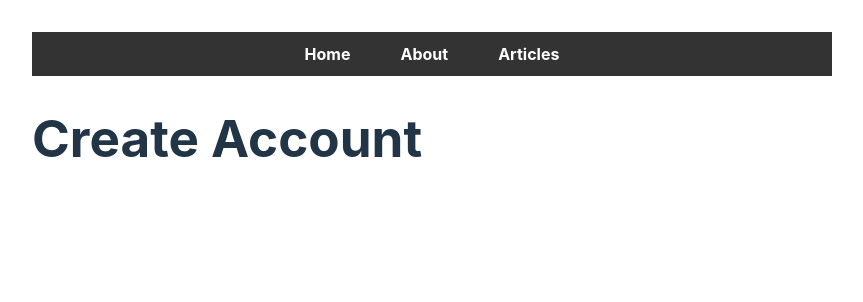
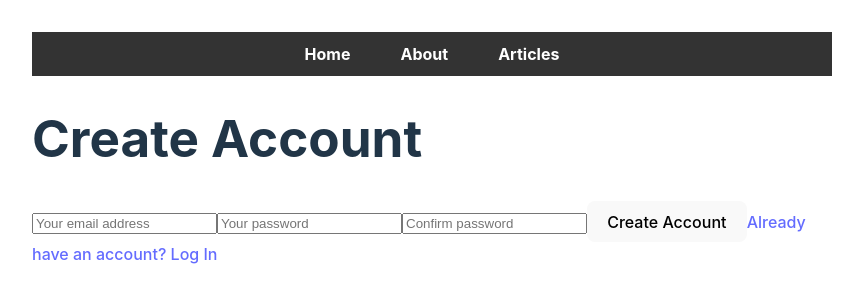
Before and after one commit to xingguo-huang/fullstack-mern, a React (Vite) app in the folder front-end/: page /create-account in a window 1280 px wide. Shown: the top 302 px of the page, without its empty margins (208-1071 px from the left). Built offline with nearby package versions, Linux system fonts and the light colour scheme; no server answers.

Commit message:
Implement create account page with Firebase authentication

```diff
--- a/front-end/src/pages/CreateAccountPage.jsx
+++ b/front-end/src/pages/CreateAccountPage.jsx
@@ -1,5 +1,49 @@
+import { useState } from 'react';
+import { Link, useNavigate } from 'react-router-dom';
+import { getAuth, createUserWithEmailAndPassword } from 'firebase/auth';
+
 export default function CreateAccountPage() {
-    return (
-      <h1>Create Account</h1>
-    );
+  const [email, setEmail] = useState('');
+  const [password, setPassword] = useState('');
+  const [confirmPassword, setConfirmPassword] = useState('');
+  const [error, setError] = useState('');
+
+  const navigate = useNavigate();
+
+  async function createAccount() {
+    if (password !== confirmPassword) {
+      setError('Password and Confirm Password do not match!');
+      return;
+    }
+
+    try {
+      await createUserWithEmailAndPassword(getAuth(), email, password);
+      navigate('/articles');
+    } catch (e) {
+      setError(e.message);
+    }
   }
+
+  return (
+    <>
+    <h1>Create Account</h1>
+    {error && <p>{error}</p>}
+    <input
+      placeholder='Your email address'
+      value={email}
+      onChange={e => setEmail(e.target.value)} />
+    <input
+      placeholder='Your password'
+      type='password'
+      value={password}
+      onChange={e => setPassword(e.target.value)} />
+    <input
+      placeholder='Confirm password'
+      type='password'
+      value={confirmPassword}
+      onChange={e => setConfirmPassword(e.target.value)} />
+    <button onClick={createAccount}>Create Account</button>
+    <Link to='/login'>Already have an account? Log In</Link>
+    </>
+  );
+}
```
